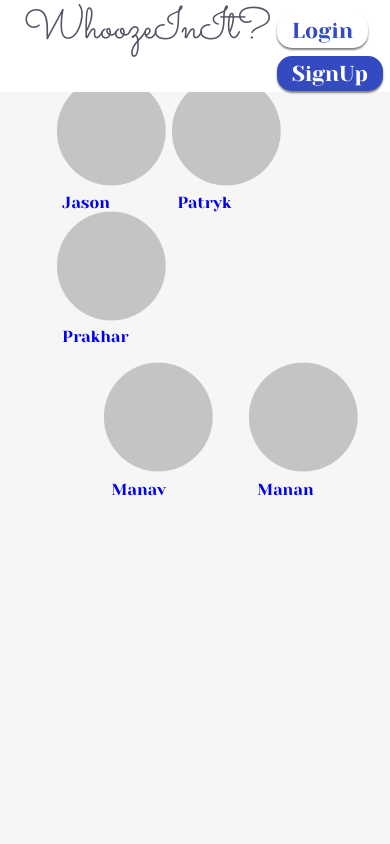
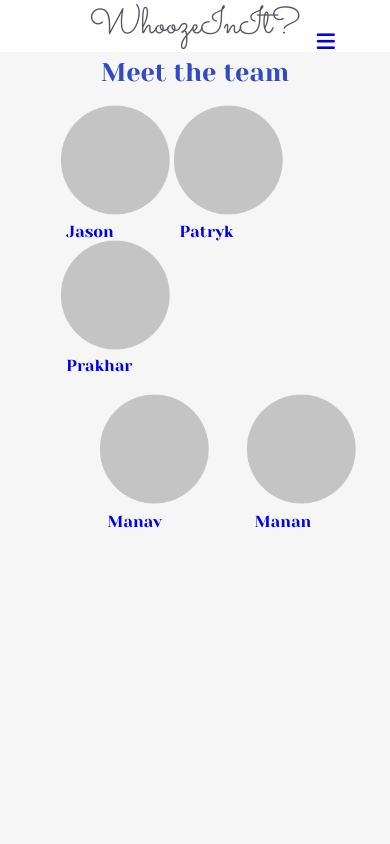
Before and after one commit to CSE-Courses/course-project-codeville, a web app: file contact.html in a window 390 px wide. Run offline with its HTML, style and script files only (its server is not run), Linux system fonts and the light colour scheme; some libraries are stand-ins or nearby versions.

Commit message:
tab view

```diff
--- a/Readme.md.txt
+++ /dev/null
@@ -1 +0,0 @@
-Readme
--- a/contact.html
+++ b/contact.html
@@ -3,49 +3,49 @@
 <head>
     <meta charset="UTF-8">
     <meta name="viewport" content="width=device-width, initial-scale=1.0">
-    <link rel="stylesheet" href="header.css">
-    <link rel="stylesheet" href="contact.css">
+    <link rel="stylesheet" href="css/header.css">
+    <link rel="stylesheet" href="css/contact.css">
+    <script src="https://kit.fontawesome.com/26b935012c.js" crossorigin="anonymous"></script>
     <link href="https://fonts.googleapis.com/css2?family=Sacramento&display=swap" rel="stylesheet">
     <link href="https://fonts.googleapis.com/css2?family=Yeseva+One&display=swap" rel="stylesheet">
     <link href="https://fonts.googleapis.com/css2?family=Poppins:wght@300&display=swap" rel="stylesheet">
+    <script src="js/nav.js"></script>
+    <script src="js/contact.js"></script>
     <title>Contact Us</title>
 </head>
-<body>
-    <header id="sticky-header">
-        WhoozeInIt? &nbsp; &nbsp; &nbsp; &nbsp; &nbsp;
-        <div id="auth">
-            <button class="login">
-                Login
-            </button>
-            <button class="signup">
-                SignUp
-            </button>
-        </div>
+<body onload="setHeight()">
+    <header class="topnav" id="myTopnav">
+        <span>WhoozeInIt?</span>
+        <a class="signup" href="">SignUp</a>
+        <a class="login" href="">Login</a>
+        <a href="javascript:void(0);" class="icon" onclick="expandNav()">
+            <i class="fa fa-bars"></i>
+        </a>
     </header>
+    <div id="container">
         <h1 id="heading">Meet the team</h1>
-    <div id="container">
         <div class="row row1">
             <div class="name-tag">
-            <img src="name.png" alt="photo-Jason">
+                <img src="res/img/name.png" alt="photo-Jason">
                 <span><a href="mailto:jbritto@buffalo.edu"> Jason </a></span>
             </div>
             <div class="name-tag">
-            <img src="name.png" alt="photo-Patryk">
+                <img src="res/img/name.png" alt="photo-Patryk">
                 <span><a href="mailto:pskasza@buffalo.edu">Patryk</a></span>
             </div>
             <div class="name-tag">
-            <img src="name.png" alt="photo-Prakhar">
+                <img src="res/img/name.png" alt="photo-Prakhar">
                 <span><a href="mailto:prakharp@buffalo.edu">Prakhar</a></span>
+            </div>
         </div>
         <div class="row row2">
             <div class="name-tag">
-                <img src="name.png" alt="photo-Manav">
+                <img src="res/img/name.png" alt="photo-Manav">
                 <span><a href="mailto:manavmaj@buffalo.edu">Manav</a></span>
             </div>
             <div class="name-tag">
-                <img src="name.png" alt="photo-Manan">
+                <img src="res/img/name.png" alt="photo-Manan">
                 <span><a href="mailto:manantiw@buffalo.edu">Manan</a></span>
-            </div>
             </div>
         </div>
     </div>
--- a/contact.css
+++ b/css/contact.css
@@ -1,16 +1,19 @@
+body{
+    height: 100vh;
+}
 #heading{
-    padding-top: 8%;
+    padding-top: 2%;
     color: #334ac0;
     text-align: center;
     font-size: 1.6em;
-    padding-right: 7%;
+
     font-family: 'Yeseva One', cursive, Arial, Helvetica, sans-serif;
 }
 #container{
-    height: 65vh;
+    height: calc(100vh - var(--header-height));
 }
 .row{
-    margin: 5% 0 0 14%;
+    margin: 5% 0 0 15%;
 }
 .row span a{
     text-decoration: none;
@@ -28,6 +31,11 @@
     color: #334ac0;
     font-family: 'Yeseva One', cursive, Arial, Helvetica, sans-serif;
 }
+.row.row2{
+    margin-left: 25%;
+}
 .row.row2 .name-tag{
+    display: inline-block;
     width: 49%;
+    margin: 0 auto;
 }
--- a/header.css
+++ b/css/header.css
@@ -43,48 +43,92 @@ table {
 	border-spacing: 0;
 }
 
+html{
+	color: #545465;
+    background-color: #f6f6f6;
+}
 
 
-button{
-	font-family: 'Yeseva One', cursive, Arial, Helvetica, sans-serif
+
+
+header span{
+	font-family: 'Sacramento', cursive, Arial, Helvetica, sans-serif;
+	font-size: 2.3em;
+	display: inline-block;
+	position: relative;
+	left:15%;
+	margin: 2% 0 2% 0;
 }
-html{
-	scroll-behavior: smooth;
-	color: #545465;
-	background-color: #f6f6f6;
-	font-family: 'Poppins', sans-serif, Arial, Helvetica, sans-serif;
+.topnav {
+	text-align: center;
+  background-color: #ffffff;
+  overflow: hidden;
 }
-#sticky-header{
-	z-index: 2;
-	background-color: #ffffff;
-	font-family: 'Sacramento', cursive, Arial, Helvetica, sans-serif;
-	font-size: 2.7em;
-	text-align: center;
-	height: 10%;
-	width: 100%;
-	padding-top: 2%;
-	position: fixed;
+
+.topnav a {
+	font-family: 'Yeseva One', cursive, Arial, Helvetica, sans-serif;
+	font-size: 1.3em;
+	border-radius: 25px;
+	box-shadow: 0 2px 2px #808080;
+  float: right;
+  display: block;
+  text-align: center;
+  padding: 14px 16px;
+  text-decoration: none;
 }
-#auth{
-	display: inline-block;
-	position: absolute;
-	right: 5%;
-	width: 20%;
-}
-.login, .signup{
-	background: none;
-	border: none;
-	font-size: 0.5em;
-	position: relative;
-	right: 20%;
-	padding: 5px 15px 5px 15px;
-	border-radius: 15px;
-	box-shadow: 0px 2px 2px #808080;
-}
+
 .login{
 	color: #334ac0;
+	background-color: #ffffff;
+	margin:1% 3% 0 0 ;
 }
 .signup{
+	color: #ffffff;
 	background-color: #334ac0;
-	color: #ffffff;
+	margin: 1% 10% 0 0;
 }
+
+
+
+.topnav .icon {
+  display: none;
+}
+
+@media screen and (max-width: 1050px) {
+  .topnav a {display: none;}
+  .topnav a.icon {
+    float: right;
+	display: block;
+	position: absolute;
+	right: 10%;
+	top: 2%;
+	box-shadow: none;
+  }
+
+.topnav span{
+	left:0;
+}
+.topnav a:not(.icon){
+	width: 10%;
+	border-radius: 15px;
+	margin:0 0 2% 2%;
+}
+
+  .topnav.responsive {position: relative;}
+  .topnav.responsive a.icon {
+    position: absolute;
+    right: 10%;
+    top: 5%;
+  }
+  .topnav.responsive span{
+	display: block;
+  }
+  .topnav.responsive a {
+    float: none;
+	display:block;
+    text-align: left;
+  }
+  .topnav.responsive a:not(.icon){
+	  display: inline-block;
+  }
+}
--- /dev/null
+++ b/js/contact.js
@@ -0,0 +1,7 @@
+function setHeight() {
+    var elmnt = document.getElementById("myTopnav");
+    var height=elmnt.offsetHeight;
+    height = height;
+    var elmnt = document.getElementById("container");
+    elmnt.style.setProperty('--header-height',height+'px');
+}
--- /dev/null
+++ b/js/nav.js
@@ -0,0 +1,8 @@
+function expandNav() {
+    var x = document.getElementById("myTopnav");
+    if (x.className === "topnav") {
+        x.className += " responsive";
+    } else {
+        x.className = "topnav";
+    }
+}
```
Also changed, not shown: res/img/name.png (renamed from name.png). Lines whose indentation alone changed are shown as unchanged.
